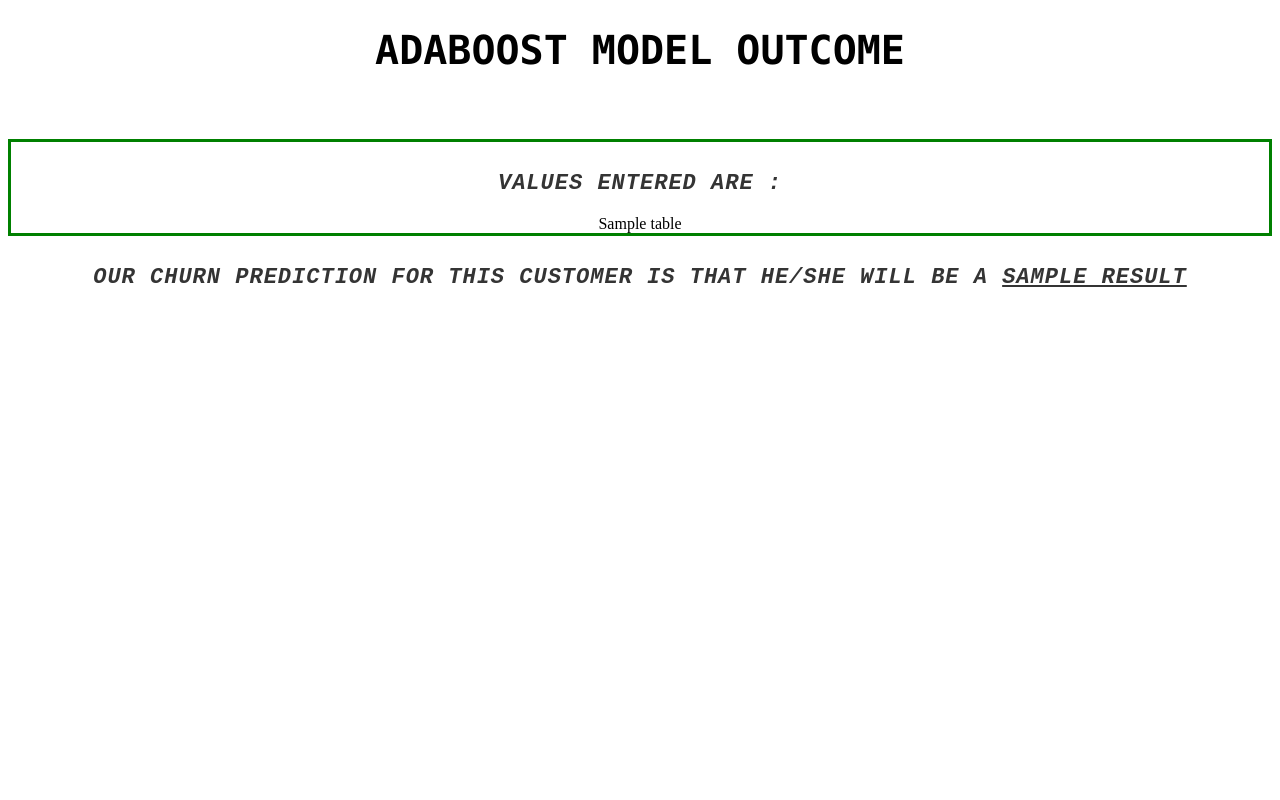
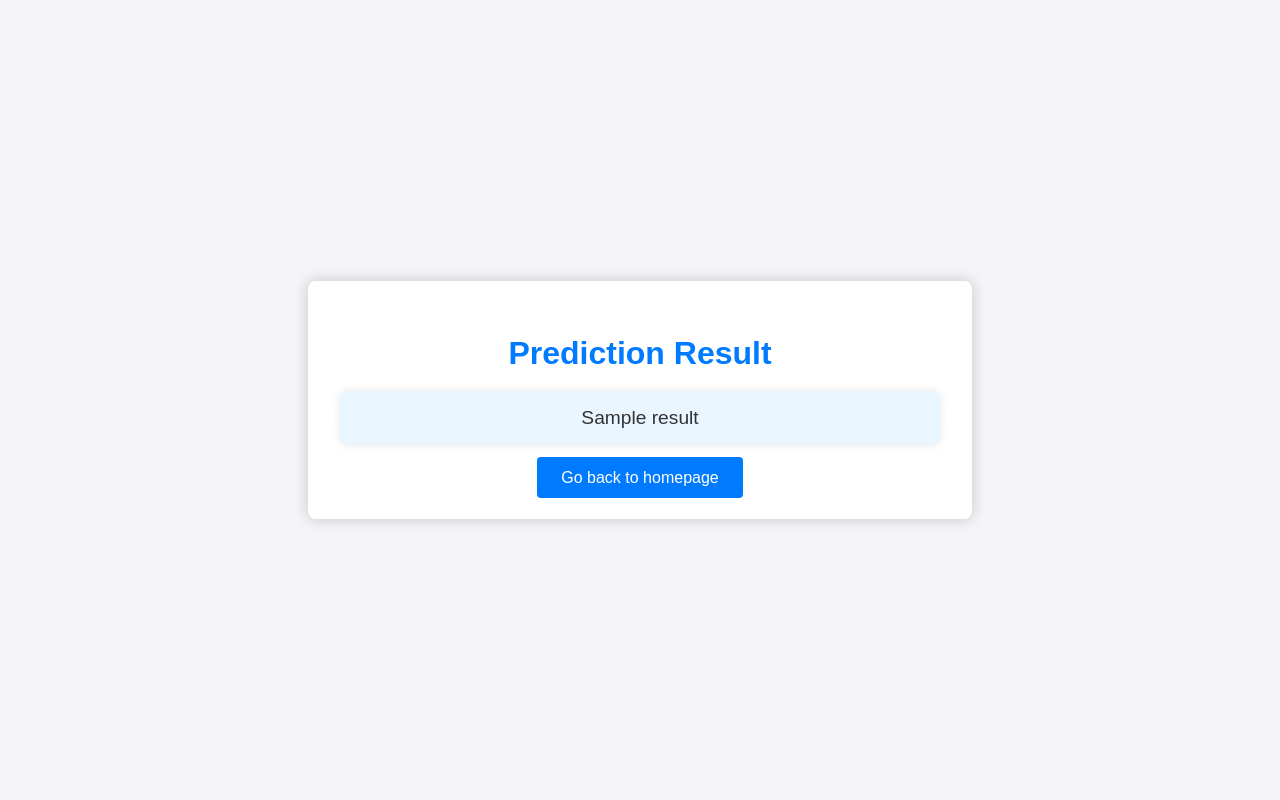
Before and after one commit to Steve8695/ML_Assignment, a Flask app: template Deploy/template/results.html in a window 1280 px wide. Run offline with Flask 3, Linux system fonts and the light colour scheme; the template is opened without the code that fills it: most values are stand-ins (such as "Sample title", 1, 10 or a date in 2020); parts of the project's set-up code (start-up, migrations or seed data) failed here and were passed over.

Commit message:
Update results.html

```diff
--- a/Deploy/template/results.html
+++ b/Deploy/template/results.html
@@ -2,56 +2,64 @@
 <html lang="en">
 <head>
     <meta charset="UTF-8">
-    <title>display results</title>
+    <meta name="viewport" content="width=device-width, initial-scale=1.0">
+    <title>Prediction Result</title>
     <style>
-h1 {
-	font-family: 'Lucida Console', cursive;
-	font-size: 40px;
-	margin-bottom: 30px;
+        body {
+            font-family: Arial, sans-serif;
+            background-color: #f4f4f9;
+            margin: 0;
+            padding: 0;
+            display: flex;
+            flex-direction: column;
+            align-items: center;
+            justify-content: center;
+            height: 100vh;
+            color: #333;
             text-align: center;
         }
-
-h3 {
-	margin: 1em 0 0.5em 0;
-	color: #343434;
-	font-size: 22px;
-	line-height: 40px;
-	font-weight: normal;
-	text-transform: uppercase;
-	font-family: 'Courier New', cursive;
-	letter-spacing: 1px;
-	font-style: italic;
-	text-align: center;
+        .container {
+            background-color: #fff;
+            padding: 2rem;
+            border-radius: 8px;
+            box-shadow: 0 0 15px rgba(0, 0, 0, 0.2);
+            width: 100%;
+            max-width: 600px;
         }
-
-.tab
-{
-    text-align: center;
-    border: 3px solid green;
-
+        h1 {
+            color: #007bff;
+            margin-bottom: 1rem;
+            font-size: 2rem;
         }
-.showTable{
-overflow: auto;
+        p {
+            font-size: 1.2rem;
+            margin-bottom: 1.5rem;
+            background-color: #e9f5ff;
+            padding: 1rem;
+            border-radius: 8px;
+            box-shadow: 0 0 10px rgba(0, 0, 0, 0.1);
         }
-
-
+        a {
+            text-decoration: none;
+            color: #fff;
+            background-color: #007bff;
+            font-size: 1rem;
+            border: none;
+            padding: 0.75rem 1.5rem;
+            border-radius: 4px;
+            transition: background-color 0.3s, transform 0.3s;
+        }
+        a:hover {
+            background-color: #0056b3;
+            transform: scale(1.05);
+        }
     </style>
 </head>
 <body>
-<h1> ADABOOST MODEL OUTCOME </h1>
-<br><br>
-<div class="tab">
-<b><h3>Values entered are : </b> <br> </h3>
-{% for table in tables %}
-    <div class="showTable">{{ table|safe }}</div>
-{% endfor %}
-</div>
-
-<b class="prediction"> <h3>
-    <b>Our Churn Prediction for this customer is that he/she will be a <u> <b>{{ result}} </u></b>
-
-   </u></h3></b>
-
+    <div class="container">
+        <h1>Prediction Result</h1>
+        <p>{{ result }}</p>
+        <a href="/">Go back to homepage</a>
     </div>
 </body>
 </html>
```
Lines whose indentation alone changed are shown as unchanged.
